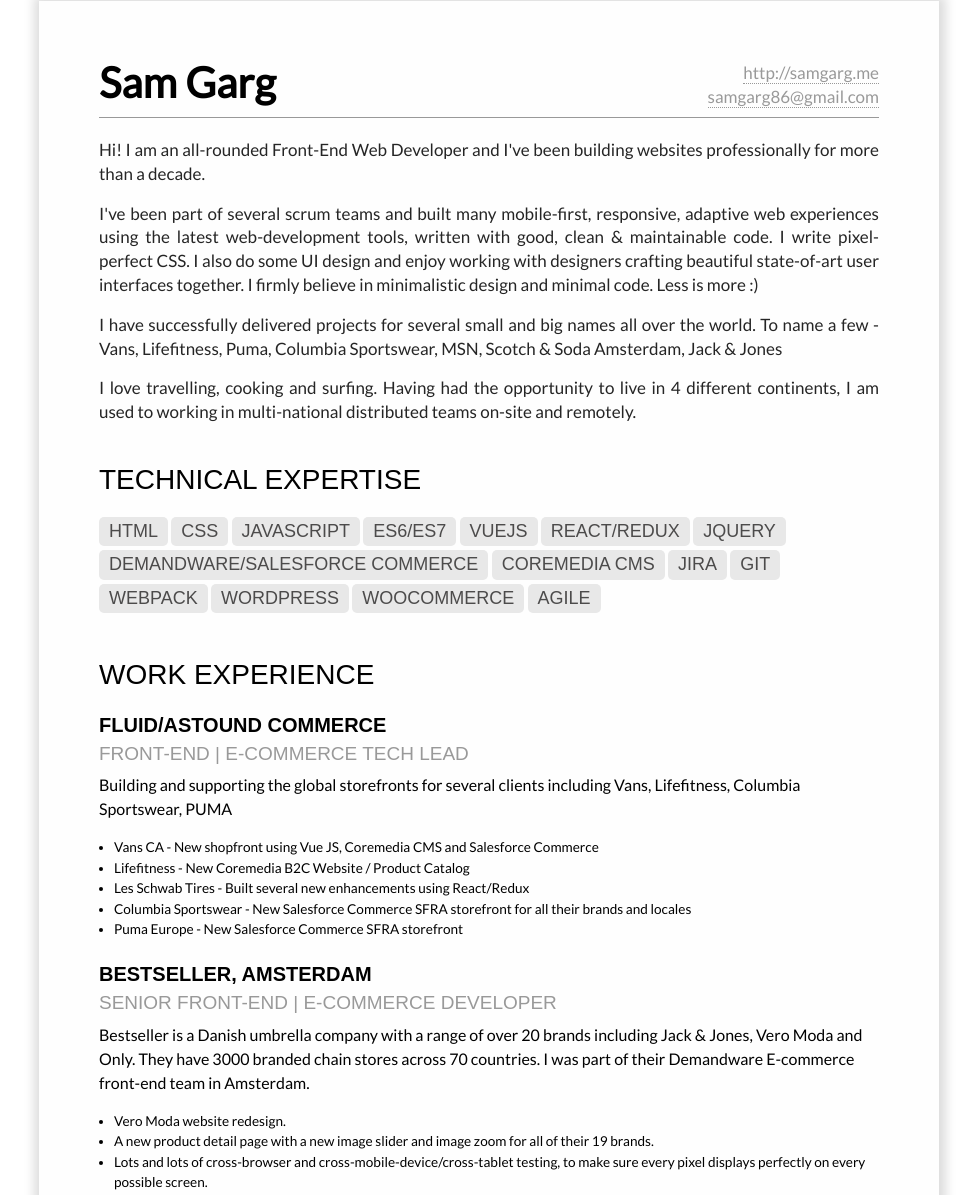
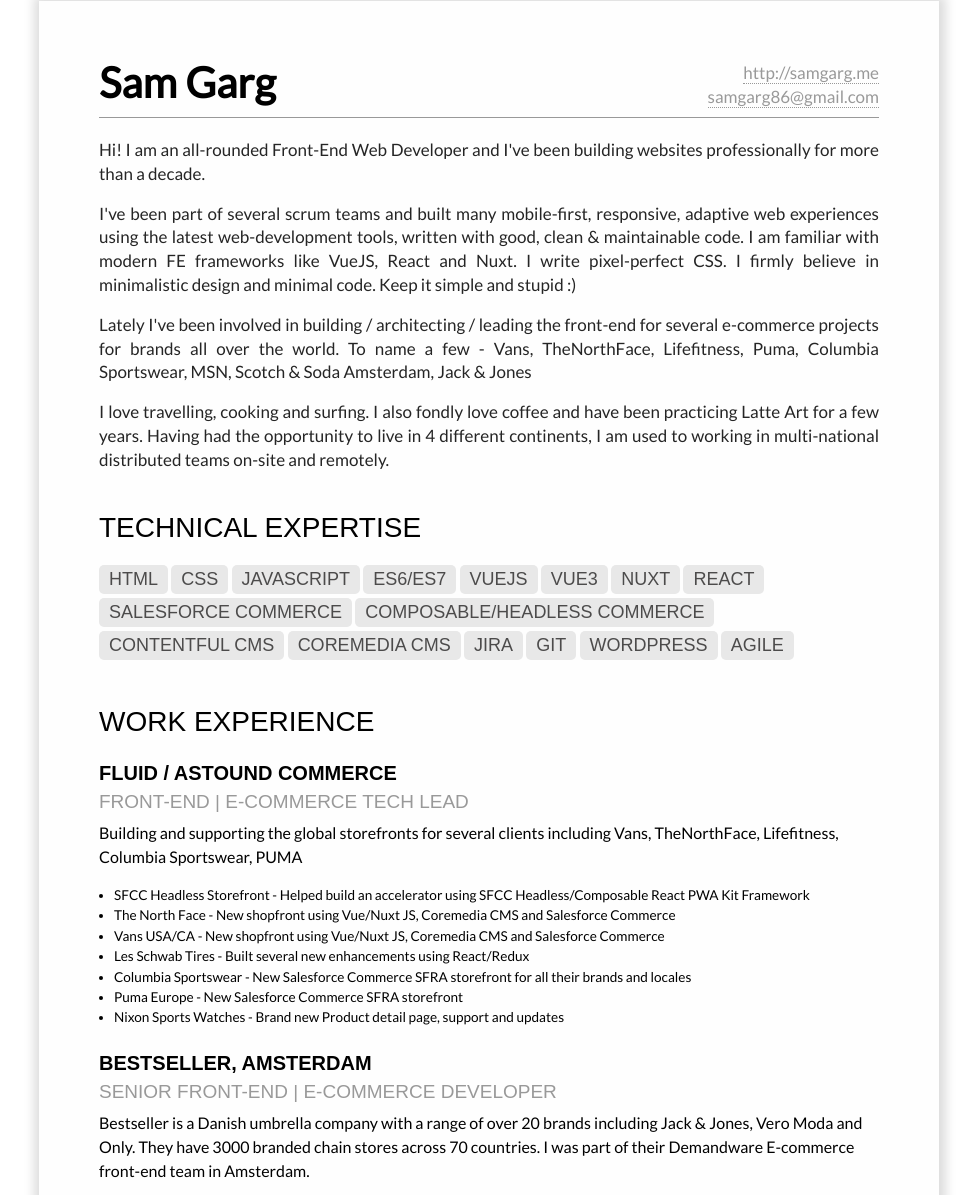
Before and after one commit to samgarg86/samgarg86.github.io, a website: page resume/index.html in a window 1280 px wide. Shown: the part 57-1252 px from the top of the page, without its empty margins (151-1130 px from the left). Drawn offline with Linux system fonts and the light colour scheme; a web font is replaced by a local one.

Commit message:
Resume updated 2 Feb 2023

```diff
--- a/resume/index.html
+++ b/resume/index.html
@@ -27,7 +27,6 @@
 
         <div id="resume">
             <header>
-
                 <h1 class="name">
                     <span class="first-name">Sam Garg</span>
                     <span class="headline">Freelance Front-End and E-Commerce Developer</span>
@@ -66,37 +65,15 @@
                     <p>
                         I've been part of several scrum teams and built many mobile-first, responsive, adaptive
                         web experiences using the latest web-development tools, written with good, clean & maintainable code.
-                        I write pixel-perfect CSS. I also do some UI design and enjoy working with designers
-                        crafting beautiful state-of-art user interfaces together.
-                        I firmly believe in minimalistic design and minimal code. Less is more :) </p>
+                        I am familiar with modern FE frameworks like VueJS, React and Nuxt. I write pixel-perfect CSS.
+                        I firmly believe in minimalistic design and minimal code. Keep it simple and stupid :) </p>
 
-                    <p>I have successfully delivered projects for several small and big names all over the
-                        world. To name a few - Vans, Lifefitness, Puma, Columbia Sportswear, MSN, Scotch & Soda Amsterdam, Jack & Jones
+                    <p>Lately I've been involved in building / architecting / leading the front-end for several e-commerce projects for brands all over the
+                        world. To name a few - Vans, TheNorthFace, Lifefitness, Puma, Columbia Sportswear, MSN, Scotch & Soda Amsterdam, Jack & Jones
                     </p>
 
-                    <p>I love travelling, cooking and surfing. Having had the opportunity to live in 4 different
+                    <p>I love travelling, cooking and surfing. I also fondly love coffee and have been practicing Latte Art for a few years. Having had the opportunity to live in 4 different
                         continents, I am used to working in multi-national distributed teams on-site and remotely.</p>
-
-
-                    <!--<div class="brand-logos">-->
-                    <!--<div class="brand-logos-row">-->
-                    <!--<img src="../img/logos/msn.png" class="company-logo huge" alt="Sam Garg - MSN Australia">-->
-                    <!--<img src="../img/logos/bestseller.svg" class="company-logo" alt="Sam Garg - Bestseller">-->
-                    <!--<img src="../img/logos/jack-jones.svg" class="company-logo big"-->
-                    <!--alt="Sam Garg - Jack &amp; Jones">-->
-                    <!--<img src="../img/logos/vero-moda.png" class="company-logo" alt="Sam Garg - Vero Moda">-->
-                    <!--</div>-->
-
-                    <!--<div class="brand-logos-row">-->
-
-                    <!--<img src="../img/logos/digitaslbi.svg" class="company-logo huge" alt="DigitasLbi (LostBoys)"-->
-                    <!--class="Sam Garg - Digitas LBI">-->
-                    <!--<img src="../img/logos/funda.svg" class="company-logo huge" alt="Sam Garg - Funda">-->
-                    <!--<img src="../img/logos/only.svg" class="company-logo" alt="Sam Garg - Only">-->
-                    <!--<img src="../img/logos/scotch.png" class="company-logo" alt="Sam Garg - Scotch Soda">-->
-                    <!--<img src="../img/logos/vertu.png" class="company-logo" alt="Sam Garg - Vertu">-->
-                    <!--</div>-->
-                    <!--</div>-->
                 </div>
                 <div class="clear"></div>
             </section>
@@ -112,15 +89,16 @@
                     <span class="skill-name">JavaScript</span>
                     <span class="skill-name">ES6/ES7</span>
                     <span class="skill-name">VueJS</span>
-                    <span class="skill-name">React/Redux</span>
-                    <span class="skill-name">JQuery</span>
-                    <span class="skill-name">Demandware/Salesforce Commerce</span>
+                    <span class="skill-name">Vue3</span>
+                    <span class="skill-name">Nuxt</span>
+                    <span class="skill-name">React</span>
+                    <span class="skill-name">Salesforce Commerce</span>
+                    <span class="skill-name">Composable/Headless Commerce</span>
+                    <span class="skill-name">Contentful CMS</span>
                     <span class="skill-name">Coremedia CMS</span>
                     <span class="skill-name">Jira</span>
                     <span class="skill-name">Git</span>
-                    <span class="skill-name">Webpack</span>
                     <span class="skill-name">WordPress</span>
-                    <span class="skill-name">Woocommerce</span>
                     <span class="skill-name">Agile</span>
                 </div>
                 <div class="clear"></div>
@@ -133,20 +111,23 @@
 
                 <div class="position first">
                     <header>
-                        <div class="company-name"><a href="https://astoundcommerce.com" target="_blank">Fluid/Astound Commerce</a></div>
+                        <div class="company-name"><a href="https://astoundcommerce.com" target="_blank">Fluid / Astound Commerce</a></div>
 
                         <div class="title">Front-End | E-Commerce Tech Lead</div>
                     </header>
                     <div class="job-summary">
                         <p>
-                            Building and supporting the global storefronts for several clients including Vans, Lifefitness, Columbia Sportswear, PUMA
+                            Building and supporting the global storefronts for several clients including Vans, TheNorthFace, Lifefitness, Columbia Sportswear, PUMA
                         </p>
                         <ul>
                             <li>
-                                <a href="https://www.vans.ca/en-ca">Vans CA</a> - New shopfront using Vue JS, Coremedia CMS and Salesforce Commerce
+                                SFCC Headless Storefront - Helped build an accelerator using SFCC Headless/Composable React PWA Kit Framework
                             </li>
                             <li>
-                                <a href="https://www.lifefitness.com/en-us/">Lifefitness</a> -  New Coremedia B2C Website / Product Catalog
+                                <a href="https://www.thenorthface.com/en-us">The North Face</a> - New shopfront using Vue/Nuxt JS, Coremedia CMS and Salesforce Commerce
+                            </li>
+                            <li>
+                                <a href="https://www.vans.com/en-us">Vans USA/CA</a> - New shopfront using Vue/Nuxt JS, Coremedia CMS and Salesforce Commerce
                             </li>
                             <li>
                                 <a href="https://www.lesschwab.com/">Les Schwab Tires</a> - Built several new enhancements using React/Redux
@@ -157,9 +138,9 @@
                             <li>
                                 Puma Europe - New Salesforce Commerce SFRA storefront
                             </li>
-<!--                            <li>-->
-<!--                                <a href="https://http://nixon.com/">Nixon Sports Watches</a> - Brand new Product detail page, support and updates-->
-<!--                            </li>-->
+                            <li>
+                                <a href="https://http://nixon.com/">Nixon Sports Watches</a> - Brand new Product detail page, support and updates
+                            </li>
                             <!--<li>-->
                             <!--<a href="http://varova.nl">Varova</a> - Header re-design for one of their online shops-->
                             <!--</li>-->
@@ -187,8 +168,6 @@
                                 A new product detail page with a new image slider and image zoom for all of their
                                 19 brands.
                             </li>
-                            <li>Lots and lots of cross-browser and cross-mobile-device/cross-tablet testing, to make sure
-                                every pixel displays perfectly on every possible screen.</li>
                         </ul>
                     </div>
                 </div>
@@ -252,8 +231,6 @@
                             <li>
                                 Website and online store for Vertu global (british luxury mobile phones). Multi-lingual and a pixel perfect classy UI
                             </li>
-                            <li>Lots and lots of cross-browser and cross-mobile-device/cross-tablet testing.</li>
-
                         </ul>
                     </div>
                 </div>
@@ -284,10 +261,6 @@
                             <li>HTML5, CSS and JS for mobile web-views used across different apps on different devices.
                             </li>
                             <li>Develop and maintain mobile website http://m.funda.nl</li>
-                            <li>Improvements and bug fixes to the agent portal (makelaar admin) using ASP.NET
-                                MVC.
-                            </li>
-                            <li>Built an internal CRM tool for the sales team using knockout.js and Microsoft CRM api</li>
                         </ul>
                     </div>
                 </div>
@@ -323,9 +296,6 @@
                             </li>
                             <li>Organised company wide Hack days (Hackathon) for 100+ developers, designers and data
                                 analysts.
-                            </li>
-                            <li>Building and support the NineMSN Social Integration Platform from scratch, using JS, Jquery and
-                                RequireJs.
                             </li>
                             <!--<li>Internal Error Logging Framework to log tens of thousands of-->
                             <!--errors every minute from 80 websites and with reporting-->
```
Also changed, not shown: 1 other file.
